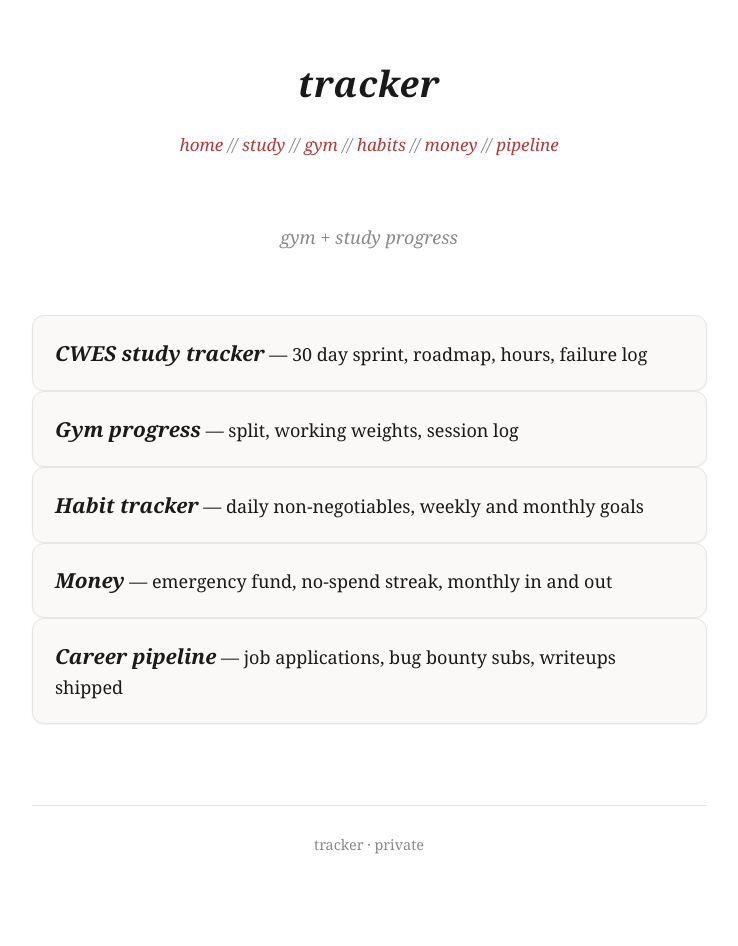
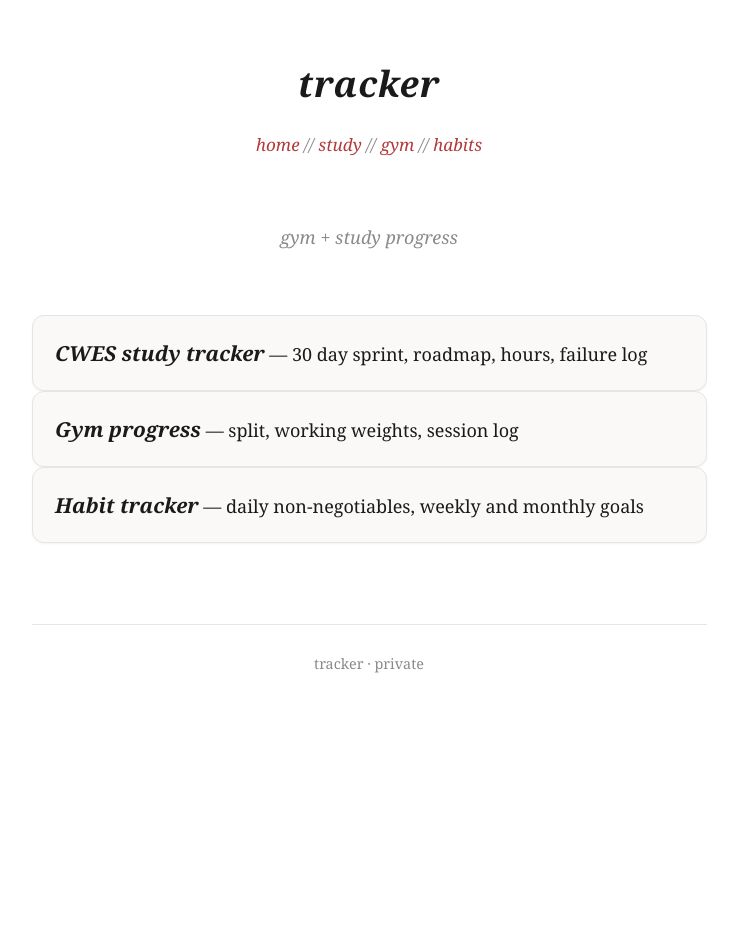
Before and after one commit to rask0l/tracker, a Jekyll site: the page built from index.html, in a window 1280 px wide. Shown: the whole page, without its empty margins (271-1009 px from the left). Built offline with Jekyll 4.4.1, drawn with Linux system fonts in a browser that asks for light colours; after the commit the page ends 900 px from its top, so only the background shows below that.

Commit message:
Trim to gym/CWES/habits: remove money + pipeline pages, fold job-apply + no-spend into habits

```diff
--- a/_data/habits.yml
+++ b/_data/habits.yml
@@ -24,10 +24,12 @@ daily:
   - { kind: normal, text: "On time to work" }
   - { kind: normal, text: "GYM (Tue / Wed / Fri / Sat)" }
   - { kind: normal, text: "CWES session" }
+  - { kind: normal, text: "No unnecessary spend today" }
 
 weekly:
   - { kind: must,   text: "First 90 hit 5+ days of 7" }
   - { kind: must,   text: "In bed before 1 AM — 5+ nights of 7" }
+  - { kind: must,   text: "Send 2 job applications" }
   - { kind: normal, text: "5+ public ships (blog / cheatsheet / commits)" }
   - { kind: normal, text: "On time to work every day" }
   - { kind: normal, text: "All 4 gym sessions" }
--- a/_layouts/default.html
+++ b/_layouts/default.html
@@ -16,9 +16,7 @@
         <a href="{{ '/' | relative_url }}">home</a> //
         <a href="{{ '/study/' | relative_url }}">study</a> //
         <a href="{{ '/gym/' | relative_url }}">gym</a> //
-        <a href="{{ '/habits/' | relative_url }}">habits</a> //
-        <a href="{{ '/money/' | relative_url }}">money</a> //
-        <a href="{{ '/pipeline/' | relative_url }}">pipeline</a>
+        <a href="{{ '/habits/' | relative_url }}">habits</a>
       </nav>
     </header>
 
--- a/assets/css/site.css
+++ b/assets/css/site.css
@@ -1047,105 +1047,6 @@ svg.spark polyline {
 .methodology li { padding-left: 0.2rem; }
 
 /* ============================================================
-   MONEY page
-   ============================================================ */
-
-.layout-money .wrap { max-width: 820px; }
-.layout-pipeline .wrap { max-width: 880px; }
-
-.fund-row {
-  display: flex;
-  flex-wrap: wrap;
-  gap: 1.5rem;
-  margin: 1rem 0 1rem;
-}
-.fund-row label,
-.nospend-row {
-  display: flex;
-  align-items: center;
-  gap: 0.5rem;
-}
-.fund-row label {
-  flex-direction: column;
-  align-items: flex-start;
-  gap: 0.3rem;
-  font-size: 0.7rem;
-  text-transform: uppercase;
-  letter-spacing: 0.06em;
-  color: var(--muted);
-}
-.fund-row .cur {
-  color: var(--muted);
-  align-self: center;
-}
-.fund-row label > span.cur { display: none; }
-.fund-row input,
-.gym-form .cur + input {
-  font: inherit;
-  font-size: 1.1rem;
-  padding: 0.4rem 0.55rem;
-  border: 1px solid var(--card-border);
-  border-radius: 8px;
-  background: var(--bg);
-  color: var(--fg);
-  width: 8rem;
-  font-variant-numeric: tabular-nums;
-}
-.fund-row input:focus { outline: none; border-color: var(--accent); }
-.gym-form .cur { display: none; }
-
-.nospend-row { margin: 1rem 0; gap: 1rem; }
-.nospend-label { color: var(--muted); font-size: 0.9rem; font-variant-numeric: tabular-nums; }
-#nospend-btn.on { background: var(--good); }
-
-.mtag {
-  font-size: 0.7rem;
-  border-radius: 999px;
-  padding: 0.1rem 0.55rem;
-  border: 1px solid var(--card-border);
-  color: var(--muted);
-  white-space: nowrap;
-}
-.mtag.in, .mtag.writeup { color: var(--good); border-color: var(--good); }
-.mtag.out { color: var(--muted); }
-.mtag.bounty { color: var(--accent); border-color: var(--accent); }
-
-.amt { text-align: right; font-variant-numeric: tabular-nums; white-space: nowrap; }
-.amt.in { color: var(--good); }
-.amt.out { color: var(--fg); }
-.money-log .empty, .proof-log .empty, .app-log .empty {
-  color: var(--muted);
-  text-align: center;
-  font-style: italic;
-  padding: 1.4rem;
-}
-
-/* ============================================================
-   PIPELINE page
-   ============================================================ */
-
-.proof-btns { display: flex; flex-wrap: wrap; gap: 0.7rem; margin: 1rem 0; }
-.proof-btns .add { background: var(--card-2); color: var(--fg); border: 1px solid var(--card-border); }
-.proof-btns .add:hover { border-color: var(--accent); color: var(--accent); background: var(--card-2); }
-
-.status-btn {
-  font: inherit;
-  font-size: 0.7rem;
-  text-transform: lowercase;
-  border-radius: 999px;
-  padding: 0.15rem 0.7rem;
-  border: 1px solid var(--card-border);
-  background: var(--card-2);
-  color: var(--muted);
-  cursor: pointer;
-}
-.status-btn.interview { color: var(--accent); border-color: var(--accent); }
-.status-btn.offer { color: var(--good); border-color: var(--good); }
-.status-btn.responded { color: var(--fg); }
-.app-rejected { opacity: 0.5; }
-.app-rejected .note { text-decoration: line-through; }
-
-/* ============================================================
    HOME listing — turn the links into cards
    ============================================================ */
 
--- a/index.html
+++ b/index.html
@@ -11,7 +11,5 @@ permalink: /
     <li><a href="{{ '/study/' | relative_url }}">CWES study tracker</a> — 30 day sprint, roadmap, hours, failure log</li>
     <li><a href="{{ '/gym/' | relative_url }}">Gym progress</a> — split, working weights, session log</li>
     <li><a href="{{ '/habits/' | relative_url }}">Habit tracker</a> — daily non-negotiables, weekly and monthly goals</li>
-    <li><a href="{{ '/money/' | relative_url }}">Money</a> — emergency fund, no-spend streak, monthly in and out</li>
-    <li><a href="{{ '/pipeline/' | relative_url }}">Career pipeline</a> — job applications, bug bounty subs, writeups shipped</li>
   </ul>
 </section>
```
Also changed, not shown: _layouts/money.html (deleted, +0 -238 lines), _layouts/pipeline.html (deleted, +0 -189 lines), money.md (deleted, +0 -5 lines), pipeline.md (deleted, +0 -5 lines).
